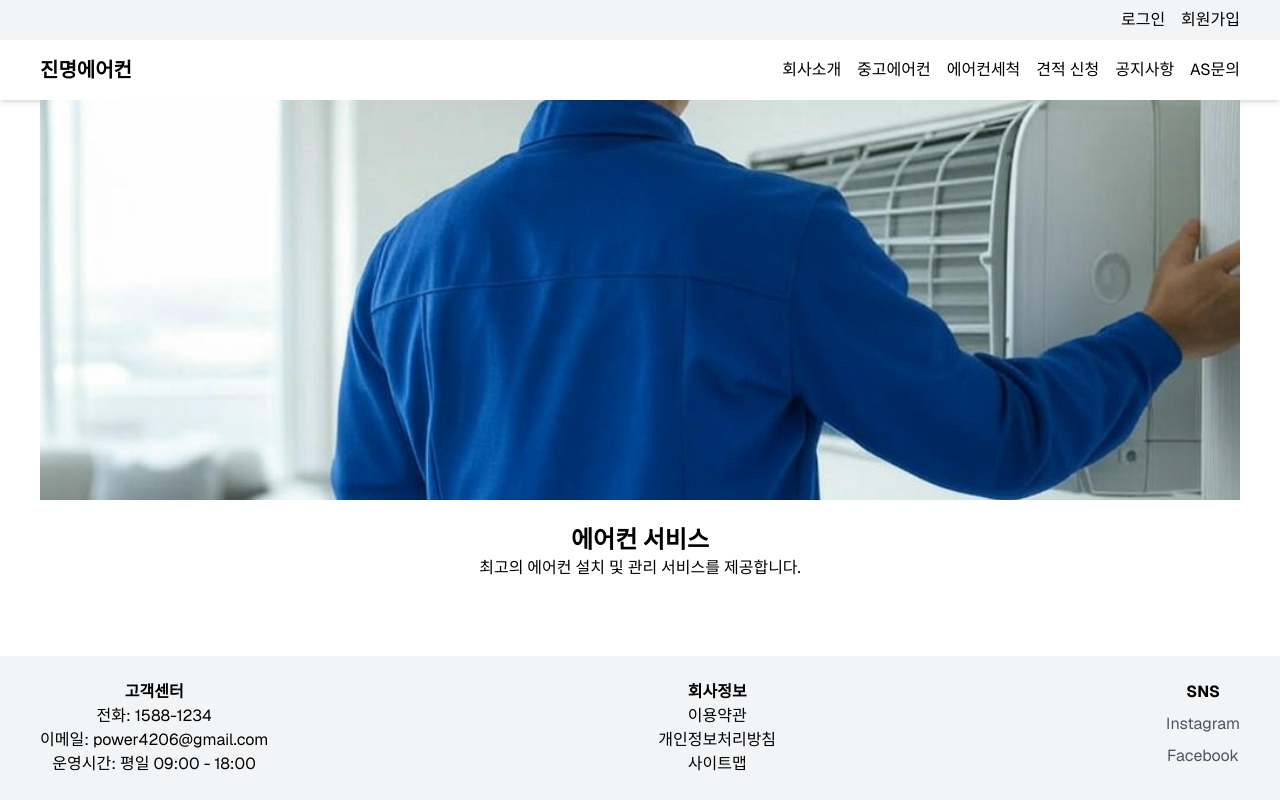
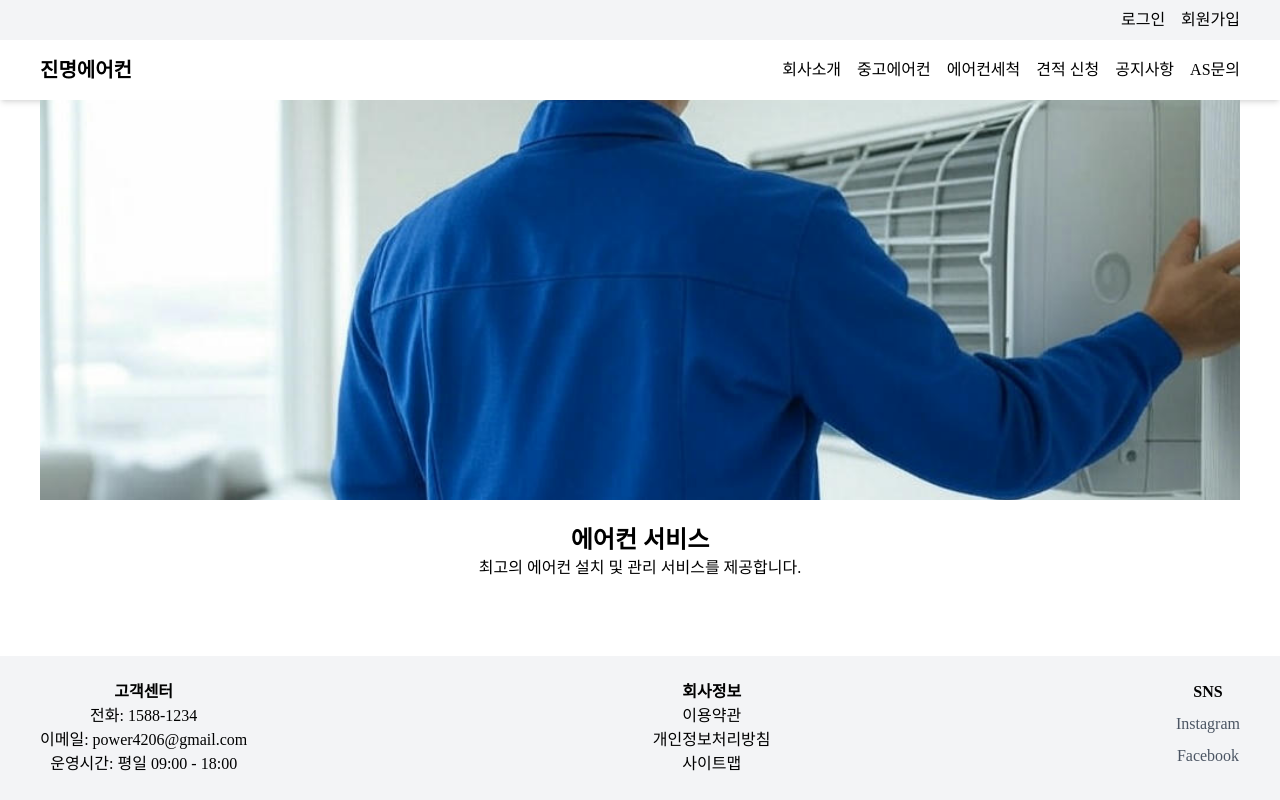
Before and after one commit to KHY90/JMAirAgentFront, a Next.js app: page / in a window 1280 px wide. Built offline with nearby package versions, Linux system fonts and the light colour scheme.

Commit message:
폰트 수정

```diff
--- a/src/app/layout.tsx
+++ b/src/app/layout.tsx
@@ -1,24 +1,8 @@
 import type { Metadata } from "next";
-import { Geist, Geist_Mono } from "next/font/google";
 import "./styles/globals.css";
 
 import Header from "./(common)/header";
 import Footer from "./(common)/footer";
-
-// 구글 폰트
-const geistSans = Geist({
-  variable: "--font-geist-sans",
-  subsets: ["latin"],
-  weight: ["400", "700"],
-  display: "swap",
-});
-
-const geistMono = Geist_Mono({
-  variable: "--font-geist-mono",
-  subsets: ["latin"],
-  weight: ["400"],
-  display: "swap",
-});
 
 export const metadata: Metadata = {
   title: "진명에어컨",
@@ -27,7 +11,7 @@ export const metadata: Metadata = {
 
 export default function RootLayout({ children }: { children: React.ReactNode }) {
   return (
-    <html lang="ko" className={`${geistSans.variable} ${geistMono.variable}`}>
+    <html lang="ko">
       <body className="flex flex-col min-h-screen">
         <Header />
         <main className="flex-1 w-full">{children}</main>
--- a/tailwind.config.ts
+++ b/tailwind.config.ts
@@ -7,6 +7,13 @@ export default {
     "./src/(common)/**/*.{js,ts,jsx,tsx,mdx}",
     "./src/styles/globals.css",
   ],
-  theme: { extend: {} },
+  theme: {
+    extend: {
+      fontFamily: {
+        sans: ["Geist", "sans-serif"],
+        mono: ["Geist Mono", "monospace"],
+      },
+    },
+  },
   plugins: [],
 } satisfies Config;
```
